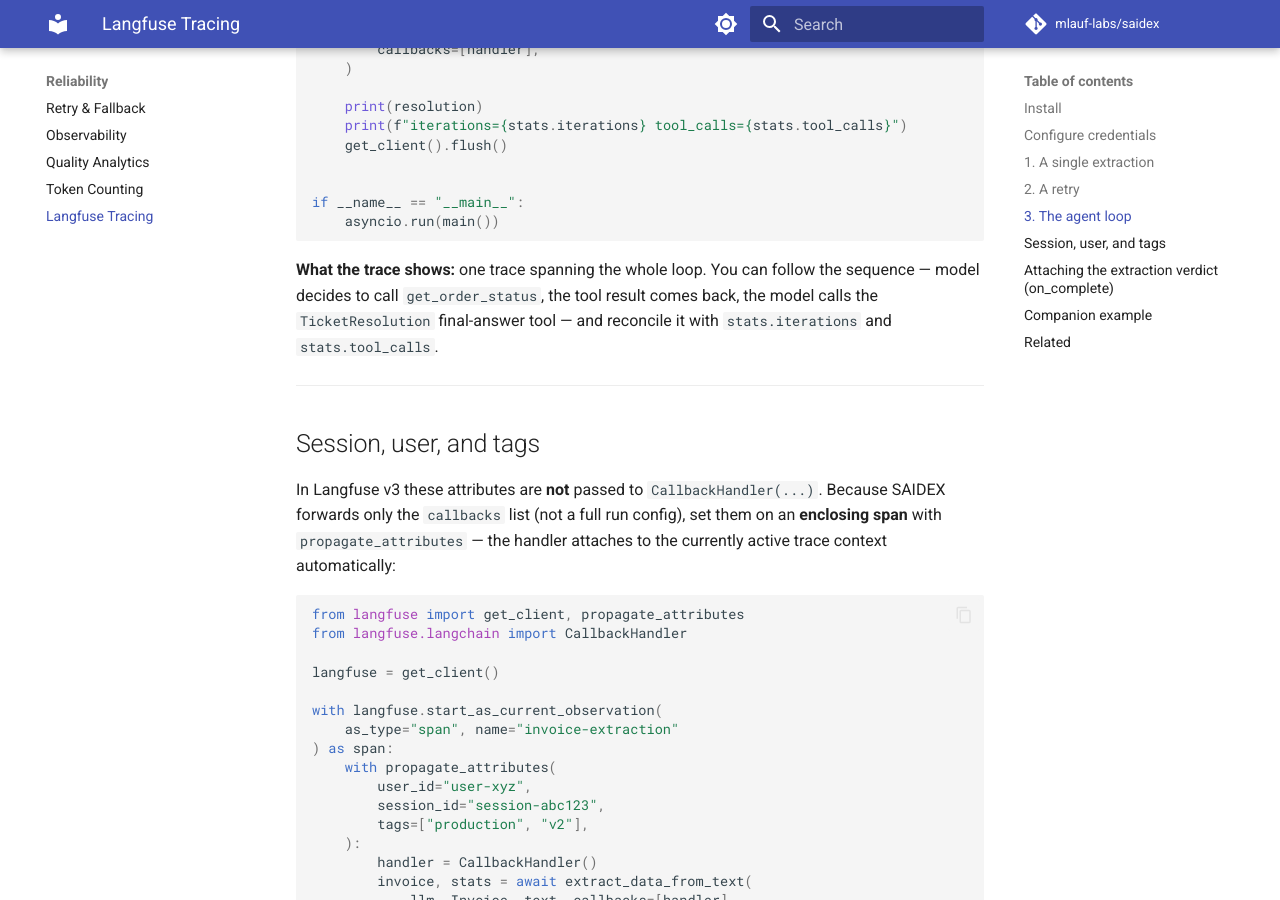
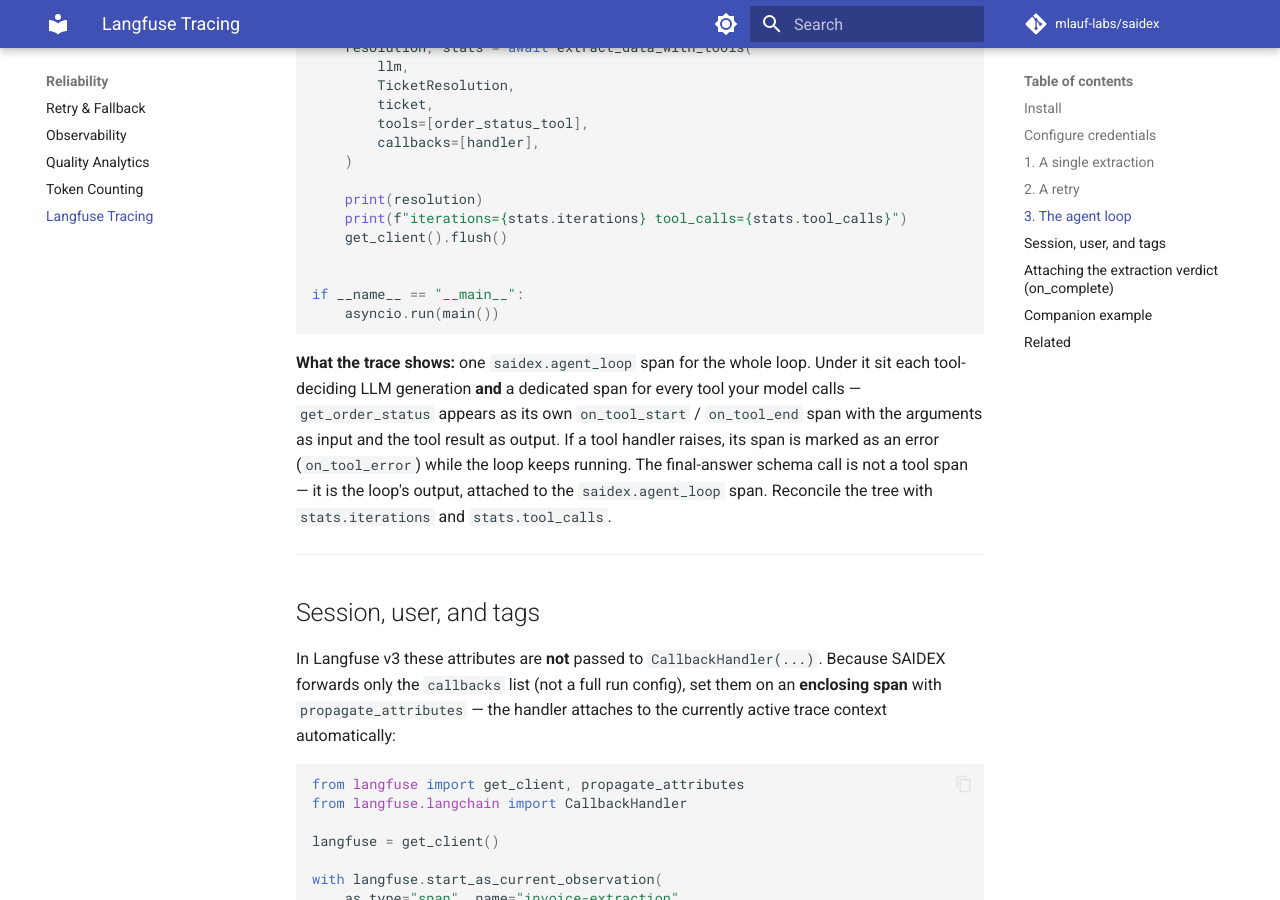
Before and after one commit to mlauf-labs/SAIDEX, an MkDocs documentation site: the page built from docs/langfuse-tracing.md, in a window 1280 px wide and 900 px high, scrolled down 4894 px. Built offline with MkDocs 1.6.1 and Material for MkDocs 9.7.7, drawn with Linux system fonts in a browser that asks for light colours; a script that is not in the unit is left out; comment, search, counter and statistics services are not loaded; the version menu is left out; some of the changed text lies outside the part shown.

Commit message:
docs(observability): document tool-call tracing in the agent loop

````diff
--- a/docs/langfuse-tracing.md
+++ b/docs/langfuse-tracing.md
@@ -73,6 +73,11 @@ Attach the handler via the `callbacks` parameter — accepted by **all four**
 public functions (`extract_data`, `extract_data_from_text`,
 `extract_data_with_tools`, `run_extractor_agent`). Every LLM call SAIDEX makes is then
 recorded automatically.
+
+Each extraction is wrapped in a single enclosing span (`saidex.extract_data`,
+`saidex.extract_data_list`, or `saidex.agent_loop`) so retries and — in the agent
+loop — tool executions nest under one logical run instead of appearing side by
+side.
 
 ```python
 import asyncio
@@ -240,9 +245,13 @@ if __name__ == "__main__":
     asyncio.run(main())
 ```
 
-**What the trace shows:** one trace spanning the whole loop. You can follow the
-sequence — model decides to call `get_order_status`, the tool result comes back,
-the model calls the `TicketResolution` final-answer tool — and reconcile it with
+**What the trace shows:** one `saidex.agent_loop` span for the whole loop. Under
+it sit each tool-deciding LLM generation **and** a dedicated span for every tool
+your model calls — `get_order_status` appears as its own `on_tool_start` /
+`on_tool_end` span with the arguments as input and the tool result as output. If
+a tool handler raises, its span is marked as an error (`on_tool_error`) while the
+loop keeps running. The final-answer schema call is not a tool span — it is the
+loop's output, attached to the `saidex.agent_loop` span. Reconcile the tree with
 `stats.iterations` and `stats.tool_calls`.
 
 ---
````
Also changed, not shown: docs/agent-loop.md (+12 -0 lines), docs/observability.md (+6 -1 lines), 1 other file.
